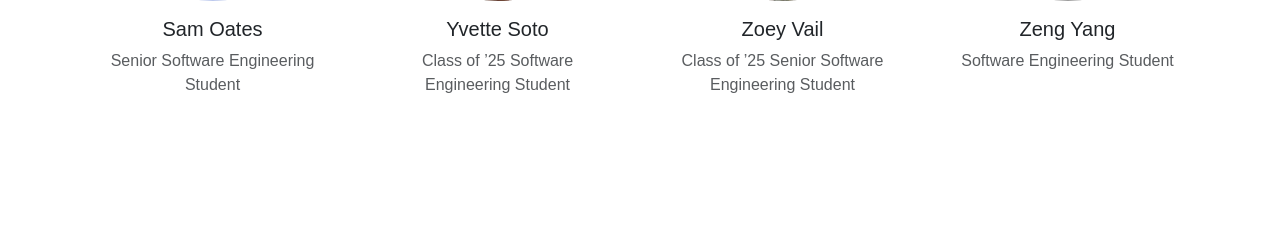
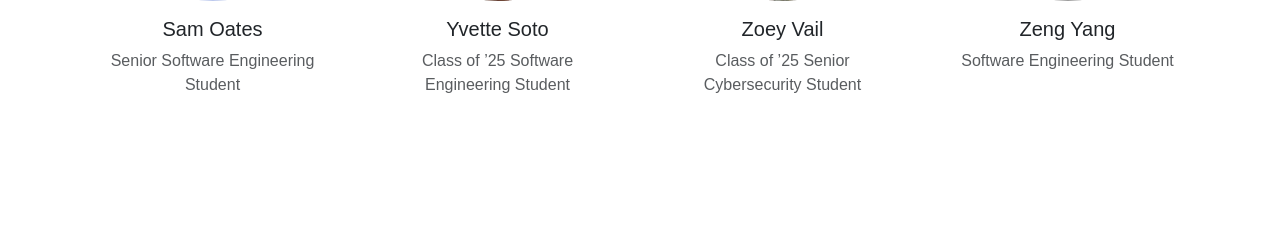
Before and after one commit to Team-Neptune-4155/Sprint-3, a Django app: page /about/ in a window 1280 px wide. Shown: the part 492-736 px from the top of the page. Run offline with Django 5.2, Linux system fonts and the light colour scheme; grey boxes are pictures that could not be loaded.

Commit message:
Update about.html

```diff
--- a/storefront/playground/templates/about.html
+++ b/storefront/playground/templates/about.html
@@ -79,7 +79,7 @@
           <div class="card-body">
             <h5 class="card-title">Zoey Vail</h5>
             <p class="card-text text-muted">
-              Class of ’25 Senior Software Engineering Student
+              Class of ’25 Senior Cybersecurity Student
             </p>
           </div>
         </div>
```
